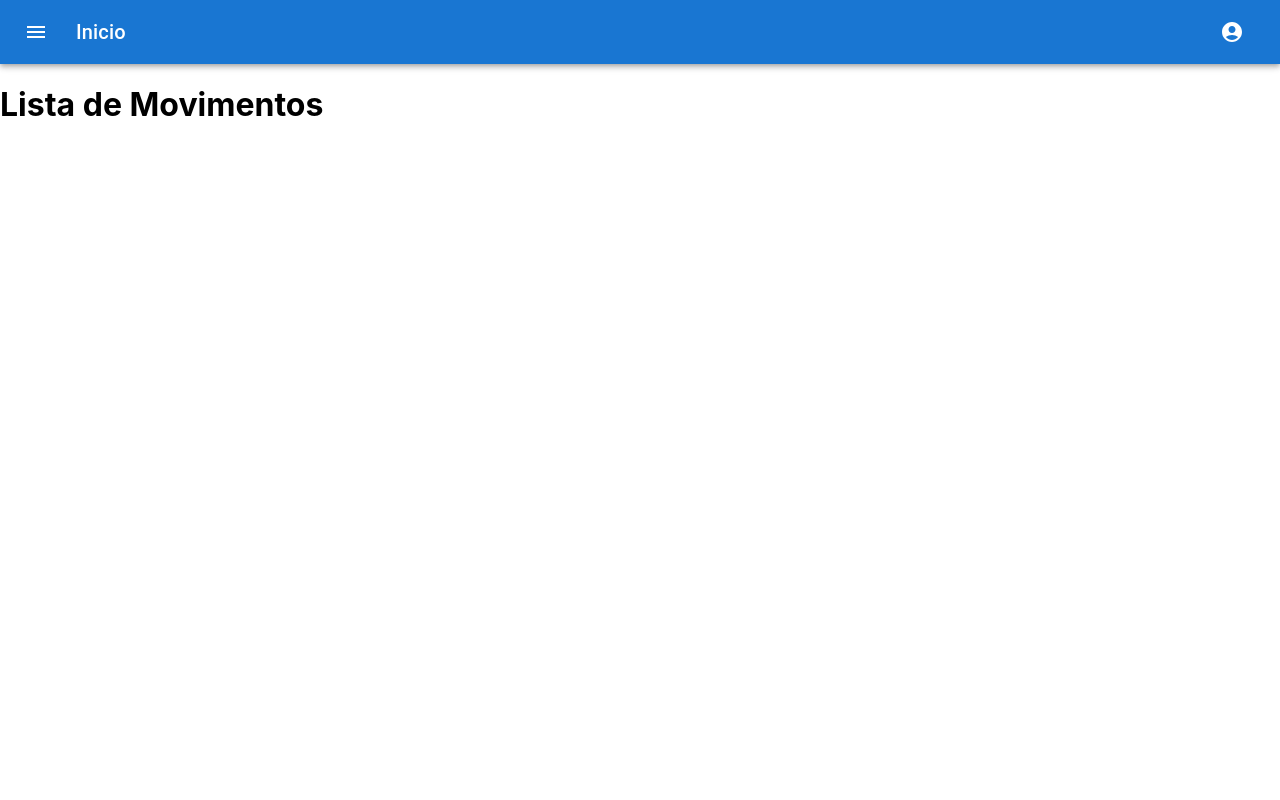
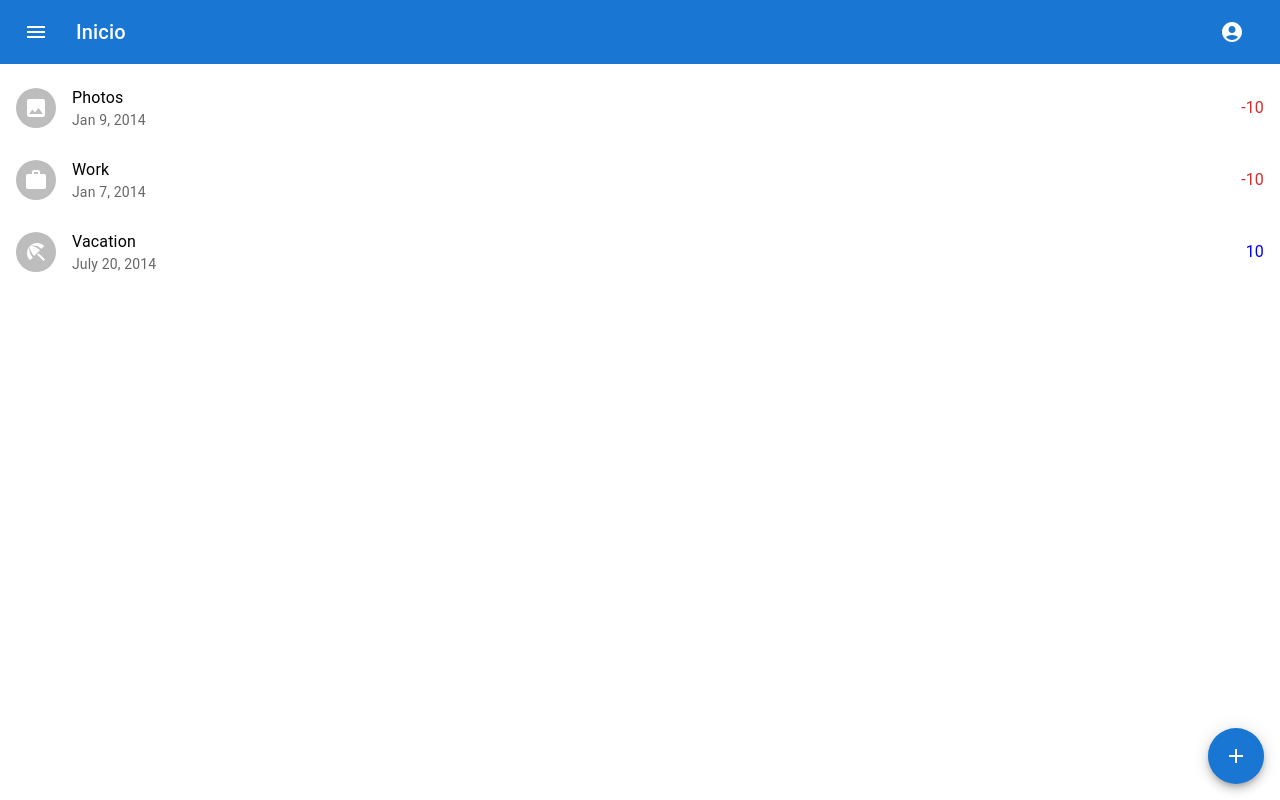
Before and after one commit to iwtrainingbr/app-front-10, a React (Create React App) app: page /movimentacoes in a window 1280 px wide. Built offline with nearby package versions, Linux system fonts and the light colour scheme.

Commit message:
Adição da lista de itens na aba ListMovements com o valor de cada operação

```diff
--- a/src/pages/Movements/ListMovements/index.js
+++ b/src/pages/Movements/ListMovements/index.js
@@ -1,9 +1,60 @@
+import {useNavigate} from "react-router-dom";
+
+import {Fab, Typography} from "@mui/material";
+import {Add} from "@mui/icons-material";
+
+import * as React from 'react';
+import List from '@mui/material/List';
+import ListItem from '@mui/material/ListItem';
+import ListItemText from '@mui/material/ListItemText';
+import ListItemAvatar from '@mui/material/ListItemAvatar';
+import Avatar from '@mui/material/Avatar';
+import ImageIcon from '@mui/icons-material/Image';
+import WorkIcon from '@mui/icons-material/Work';
+import BeachAccessIcon from '@mui/icons-material/BeachAccess';
+
 export default function ListMovements () {
+  const navigate = useNavigate();
 
-    return (
-    <div>
-        <h1>Lista de Movimentos</h1>
-    </div>
-    )
+  const actionButtonStyle = {
+    position: 'absolute',
+    right: 16,
+    bottom: 16
+  };
+
+  return (
+      <div>
+      <List sx={{ width: '100%', bgcolor: 'background.paper' }}>
+        <ListItem secondaryAction = {<Typography color="error">-10</Typography>}>
+          <ListItemAvatar>
+            <Avatar>
+              <ImageIcon />
+            </Avatar>
+          </ListItemAvatar>
+          <ListItemText primary="Photos" secondary="Jan 9, 2014" />
+        </ListItem>
+        <ListItem secondaryAction = {<Typography color="error">-10</Typography>}>
+          <ListItemAvatar>
+            <Avatar>
+              <WorkIcon />
+            </Avatar>
+          </ListItemAvatar>
+          <ListItemText primary="Work" secondary="Jan 7, 2014" />
+        </ListItem>
+        <ListItem secondaryAction = {<Typography color="blue">10</Typography>}>
+          <ListItemAvatar>
+            <Avatar>
+              <BeachAccessIcon />
+            </Avatar>
+          </ListItemAvatar>
+          <ListItemText primary="Vacation" secondary="July 20, 2014" />
+        </ListItem>
+      </List>
+
+          <Fab onClick={() => navigate('/movimentacoes/add')} sx={actionButtonStyle} color="primary">
+            <Add/>
+          </Fab>
+      </div>
+  )
 
 }
```
Also changed, not shown: 1 other file (tests, documents, lock files or other folders).
